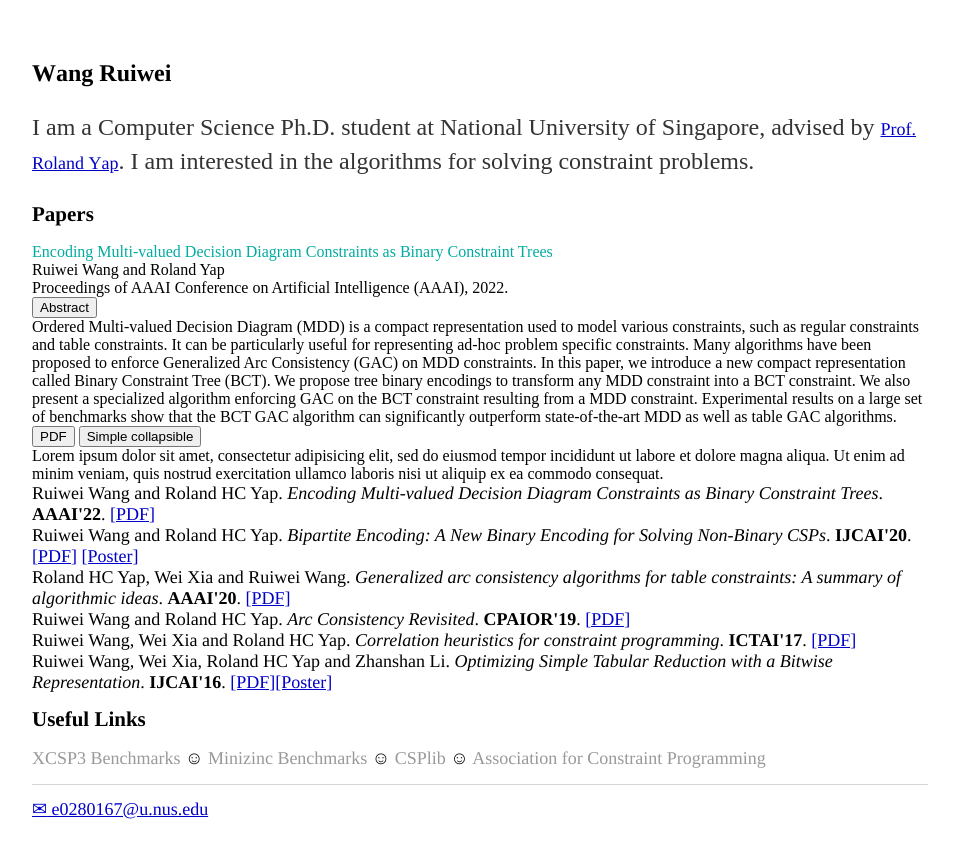
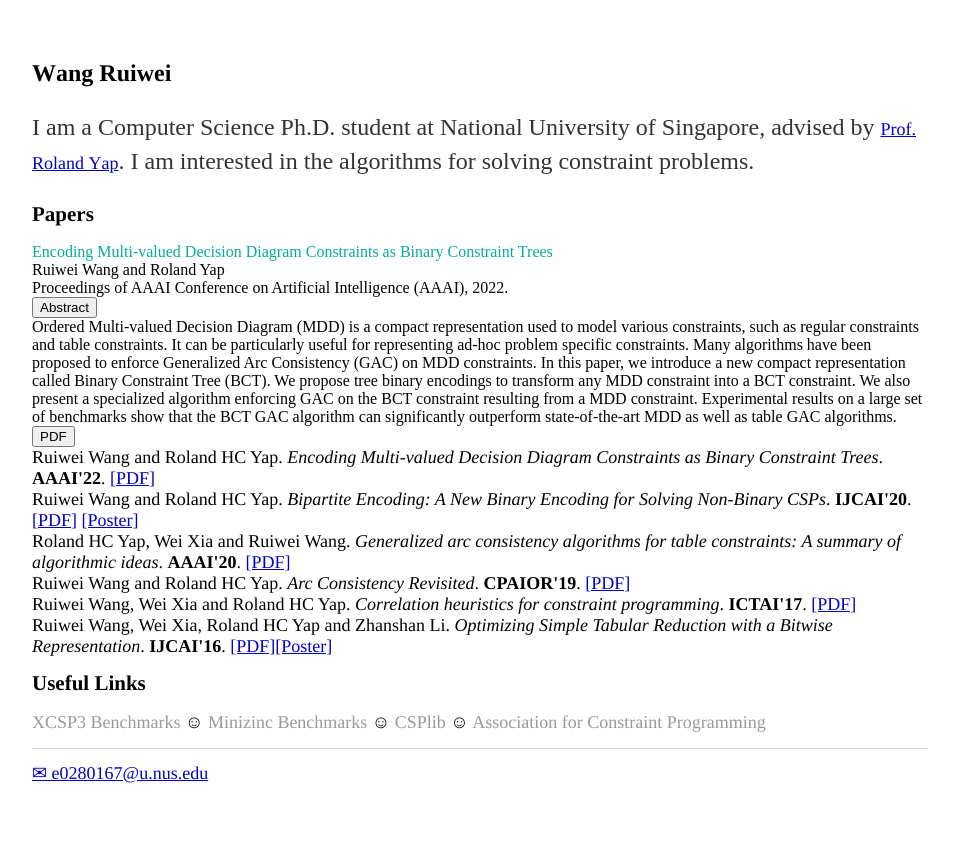
Before and after one commit to WangRuiwei/WangRuiwei.github.io, a Jekyll site: the page built from index.html, in a window 1280 px wide. Shown: the top 858 px of the page, without its empty margins (160-1113 px from the left). Built offline with Jekyll 4.4.1, drawn with Linux system fonts in a browser that asks for light colours.

Commit message:
Update index.html

```diff
--- a/index.html
+++ b/index.html
@@ -2,7 +2,7 @@
 layout: default
 title: Wang Ruiwei
 ---
-<div class="blurb">
+<div class="container">
 <h1 style="margin: 0.0px 0.0px 16.1px 0.0px; line-height: 28.0px; font: 24.0px Times; color: #000000; -webkit-text-stroke: #000000"><span class="s1"><b>Wang Ruiwei</b></span></h1>
 <p class="p1"><span class="s1">I am a Computer Science Ph.D. student at National University of Singapore, advised by <a href="http://www.comp.nus.edu.sg/~ryap/"><span class="s2">Prof. Roland Yap</span></a>. I am interested in the algorithms for solving constraint problems.</span></p>
 <h2 style="margin: 0.0px 0.0px 15.4px 0.0px; line-height: 25.0px; font: 21.0px Times; color: #000000; -webkit-text-stroke: #000000"><span class="s1"><b>Papers</b></span></h2>
@@ -23,12 +23,6 @@ Ordered Multi-valued Decision Diagram (MDD) is a compact representation used to
 PDF</button>
 </td>
 </tr>
-<button type="button" class="btn btn-info" data-toggle="collapse" data-target="#demo">Simple collapsible</button>
-<div id="demo" class="collapse">
-    Lorem ipsum dolor sit amet, consectetur adipisicing elit,
-    sed do eiusmod tempor incididunt ut labore et dolore magna aliqua. Ut enim ad minim veniam,
-    quis nostrud exercitation ullamco laboris nisi ut aliquip ex ea commodo consequat.
-</div>
 
 <p class="p3">
 Ruiwei Wang and Roland HC Yap. <i>Encoding Multi-valued Decision Diagram Constraints as Binary Constraint Trees</I>. <b>AAAI'22</b>. <a href="https://WangRuiwei.github.io/papers/AAAI2022-BCT.pdf"><span class="s2">[PDF]</span></a><br>
```
